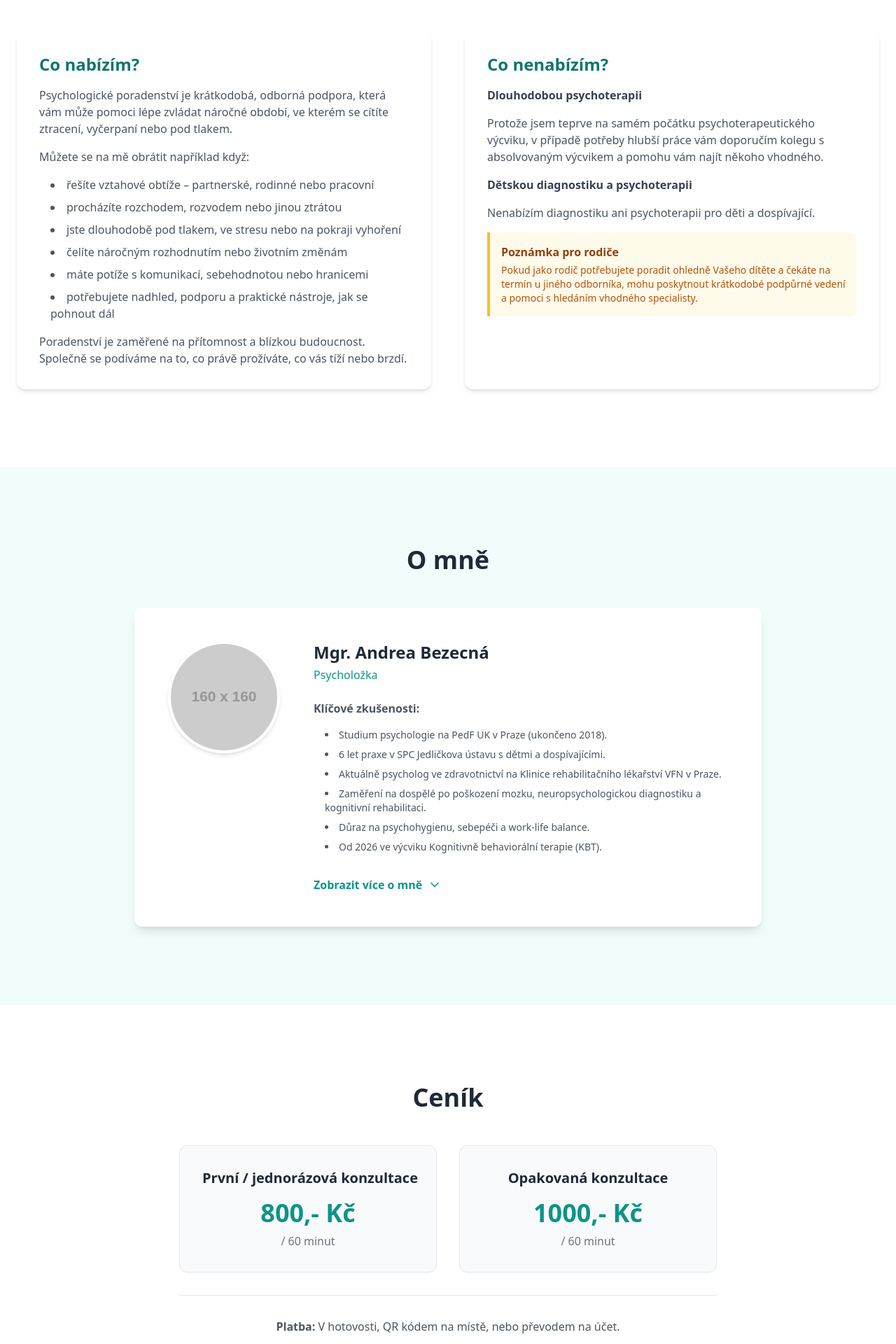
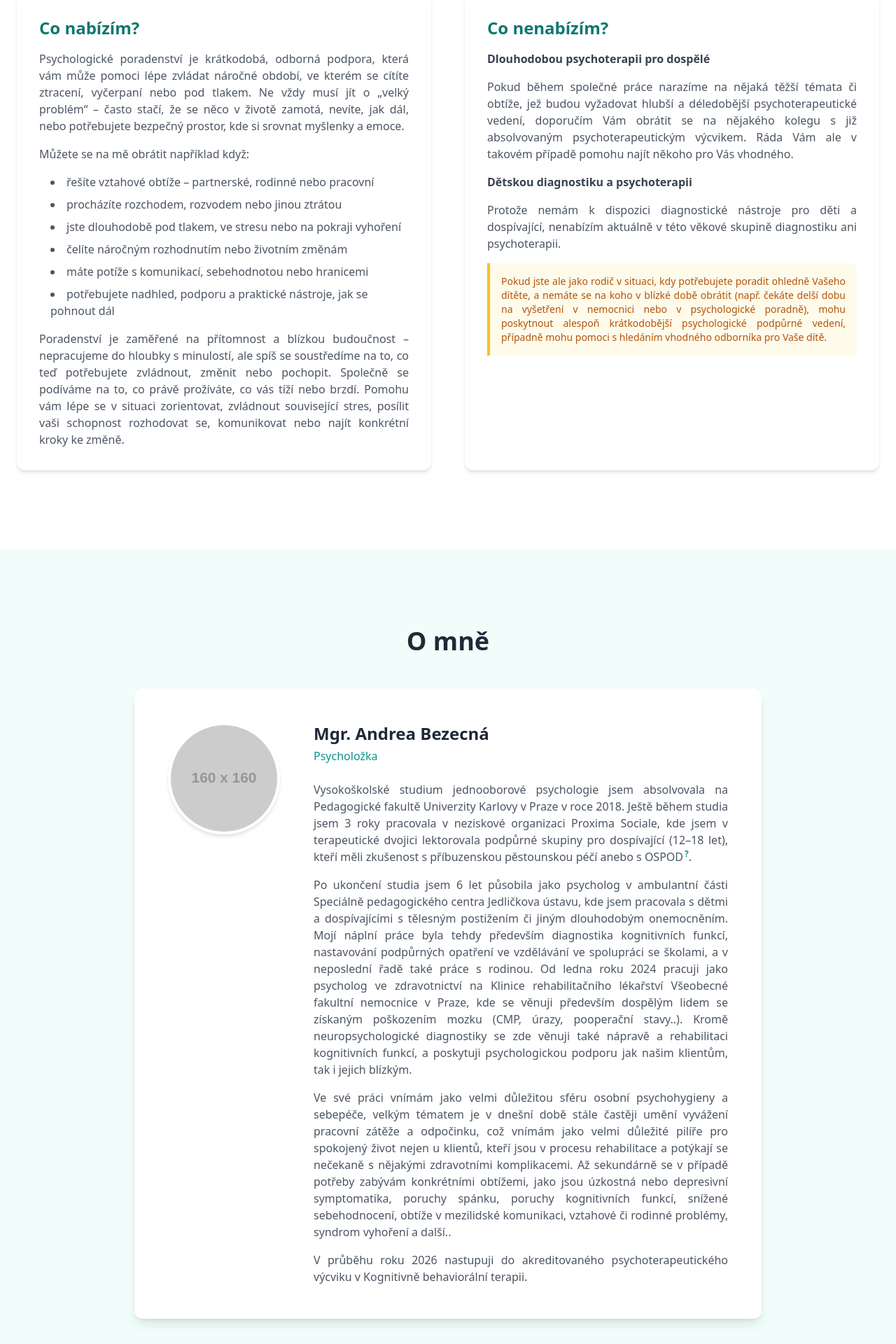
Before and after one commit to psychologiebezecna/website, a React (Vite) app: page / in a window 1280 px wide. Shown: the part 740-2660 px from the top of the page at 70% size. Built offline with nearby package versions, Linux system fonts and the light colour scheme.

Commit message:
Update App.jsx

```diff
--- a/src/App.jsx
+++ b/src/App.jsx
@@ -1,4 +1,4 @@
-import React, { useState } from 'react';
+import React from 'react';
 import { User, Sun, DollarSign, Phone, Mail, MapPin, Shield, ChevronDown, ChevronUp } from 'lucide-react';
 
 // Helper component for section titles
@@ -10,7 +10,7 @@ const SectionTitle = ({ children }) => (
 
 // Helper component for service cards
 const ServiceCard = ({ title, children }) => (
-  <div className="bg-white p-8 rounded-xl shadow-md hover:shadow-lg transition-shadow duration-300">
+  <div className="bg-white p-8 rounded-xl shadow-md hover:shadow-lg transition-shadow duration-300 h-full">
     <h3 className="text-2xl font-semibold text-teal-700 mb-4">{title}</h3>
     <div className="text-gray-600 space-y-4">
       {children}
@@ -20,7 +20,7 @@ const ServiceCard = ({ title, children }) => (
 
 // Main App Component
 export default function PsychologistWebsite() {
-  const [isAboutExpanded, setIsAboutExpanded] = useState(false);
+  // State for collapsible text is no longer needed as per user request.
 
   const navLinks = [
     { href: '#sluzby', label: 'Služby' },
@@ -34,8 +34,14 @@ export default function PsychologistWebsite() {
       {/* --- Header & Navigation --- */}
       <header className="bg-white/80 backdrop-blur-lg sticky top-0 z-50 shadow-sm">
         <nav className="container mx-auto px-6 py-4 flex justify-between items-center">
-          <a href="#" className="text-2xl font-bold text-teal-800">
-            Psychologie Bezecná
+          {/* MODIFICATION: Added logo placeholder */}
+          <a href="#" className="flex items-center gap-3 text-2xl font-bold text-teal-800">
+            <img
+              src="assets/logo.png"
+              alt="Psychologie Bezecná Logo"
+              className="h-8 w-8 rounded-md" // h-8 roughly matches the height of 2xl text
+            />
+            <span>Psychologie Bezecná</span>
           </a>
           <div className="hidden md:flex space-x-8">
             {navLinks.map((link) => (
@@ -54,18 +60,14 @@ export default function PsychologistWebsite() {
         {/* --- Hero Section --- */}
         <section
           className="relative text-center py-24 md:py-40 bg-cover bg-center text-white"
-          // To change the background image, replace the URL below with your own.
           style={{ backgroundImage: "url('https://images.unsplash.com/photo-1441974231531-c6227db76b6e?q=80&w=2071&auto=format&fit=crop')" }}
         >
-            {/* This div creates a dark overlay for better text readability */}
             <div className="absolute inset-0 bg-black/50"></div>
             <div className="container mx-auto px-6 relative">
                 <h1 className="text-4xl md:text-5xl lg:text-6xl font-extrabold leading-tight drop-shadow-md">
                     Najděte klid a jistotu na své cestě
                 </h1>
-                <p className="mt-6 text-lg md:text-xl max-w-3xl mx-auto drop-shadow-sm">
-                    Bezpečný prostor pro vaše myšlenky, emoce a osobní růst.
-                </p>
+                {/* Subtitle removed as per user request */}
                 <a href="#kontakt" className="mt-10 inline-block bg-teal-600 text-white font-semibold px-8 py-3 rounded-lg shadow-lg hover:bg-teal-700 transition-transform transform hover:scale-105 duration-300">
                     Domluvit si konzultaci
                 </a>
@@ -79,10 +81,11 @@ export default function PsychologistWebsite() {
             <SectionTitle>Služby</SectionTitle>
             <div className="grid md:grid-cols-2 gap-12">
 
-              {/* What I Offer */}
+              {/* What I Offer - Text restored to original version */}
               <ServiceCard title="Co nabízím?">
-                <p>
-                  Psychologické poradenství je krátkodobá, odborná podpora, která vám může pomoci lépe zvládat náročné období, ve kterém se cítíte ztracení, vyčerpaní nebo pod tlakem.
+                {/* MODIFICATION: Added text-justify */}
+                <p className="text-justify">
+                  Psychologické poradenství je krátkodobá, odborná podpora, která vám může pomoci lépe zvládat náročné období, ve kterém se cítíte ztracení, vyčerpaní nebo pod tlakem. Ne vždy musí jít o „velký problém“ – často stačí, že se něco v životě zamotá, nevíte, jak dál, nebo potřebujete bezpečný prostor, kde si srovnat myšlenky a emoce.
                 </p>
                 <p>Můžete se na mě obrátit například když:</p>
                 <ul className="list-disc list-inside space-y-2 text-gray-600 pl-4">
@@ -93,25 +96,27 @@ export default function PsychologistWebsite() {
                   <li>máte potíže s komunikací, sebehodnotou nebo hranicemi</li>
                   <li>potřebujete nadhled, podporu a praktické nástroje, jak se pohnout dál</li>
                 </ul>
-                <p>
-                  Poradenství je zaměřené na přítomnost a blízkou budoucnost. Společně se podíváme na to, co právě prožíváte, co vás tíží nebo brzdí.
+                {/* MODIFICATION: Added text-justify */}
+                <p className="text-justify">
+                  Poradenství je zaměřené na přítomnost a blízkou budoučnost – nepracujeme do hloubky s minulostí, ale spíš se soustředíme na to, co teď potřebujete zvládnout, změnit nebo pochopit. Společně se podíváme na to, co právě prožíváte, co vás tíží nebo brzdí. Pomohu vám lépe se v situaci zorientovat, zvládnout související stres, posílit vaši schopnost rozhodovat se, komunikovat nebo najít konkrétní kroky ke změně.
                 </p>
               </ServiceCard>
 
-              {/* What I Don't Offer */}
+              {/* What I Don't Offer - Text updated to new version */}
               <ServiceCard title="Co nenabízím?">
-                <h4 className="font-semibold text-gray-700">Dlouhodobou psychoterapii</h4>
-                <p>
-                  Protože jsem teprve na samém počátku psychoterapeutického výcviku, v případě potřeby hlubší práce vám doporučím kolegu s absolvovaným výcvikem a pomohu vám najít někoho vhodného.
+                <h4 className="font-semibold text-gray-700">Dlouhodobou psychoterapii pro dospělé</h4>
+                {/* MODIFICATION: Added text-justify */}
+                <p className="text-justify">
+                  Pokud během společné práce narazíme na nějaká těžší témata či obtíže, jež budou vyžadovat hlubší a déledobější psychoterapeutické vedení, doporučím Vám obrátit se na nějakého kolegu s již absolvovaným psychoterapeutickým výcvikem. Ráda Vám ale v takovém případě pomohu najít někoho pro Vás vhodného.
                 </p>
                 <h4 className="font-semibold text-gray-700 mt-6">Dětskou diagnostiku a psychoterapii</h4>
-                <p>
-                  Nenabízím diagnostiku ani psychoterapii pro děti a dospívající.
+                {/* MODIFICATION: Added text-justify */}
+                <p className="text-justify">
+                  Protože nemám k dispozici diagnostické nástroje pro děti a dospívající, nenabízím aktuálně v této věkové skupině diagnostiku ani psychoterapii.
                 </p>
                 <div className="mt-4 p-4 bg-amber-50 border-l-4 border-amber-400 rounded-r-lg">
-                  <p className="font-semibold text-amber-800">Poznámka pro rodiče</p>
-                  <p className="text-amber-700 text-sm mt-1">
-                    Pokud jako rodič potřebujete poradit ohledně Vašeho dítěte a čekáte na termín u jiného odborníka, mohu poskytnout krátkodobé podpůrné vedení a pomoci s hledáním vhodného specialisty.
+                  <p className="text-amber-700 text-sm text-justify">
+                    Pokud jste ale jako rodič v situaci, kdy potřebujete poradit ohledně Vašeho dítěte, a nemáte se na koho v blízké době obrátit (např. čekáte delší dobu na vyšetření v nemocnici nebo v psychologické poradně), mohu poskytnout alespoň krátkodobější psychologické podpůrné vedení, případně mohu pomoci s hledáním vhodného odborníka pro Vaše dítě.
                   </p>
                 </div>
               </ServiceCard>
@@ -123,7 +128,6 @@ export default function PsychologistWebsite() {
         <section id="o-mne" className="py-20 md:py-28 bg-teal-50">
           <div className="container mx-auto px-6">
             <SectionTitle>O mně</SectionTitle>
-            {/* MODIFICATION: Changed items-center to md:items-start to prevent image from shifting down on desktop */}
             <div className="max-w-4xl mx-auto bg-white p-8 md:p-12 rounded-xl shadow-lg flex flex-col md:flex-row items-center md:items-start gap-8 md:gap-12">
               <div className="flex-shrink-0">
                 <img
@@ -135,36 +139,12 @@ export default function PsychologistWebsite() {
               <div className="text-center md:text-left">
                 <h3 className="text-2xl font-bold text-gray-800">Mgr. Andrea Bezecná</h3>
                 <p className="text-teal-600 font-medium mt-1">Psycholožka</p>
-                <div className="mt-6 text-gray-600 space-y-4">
-                  <p className="font-semibold">Klíčové zkušenosti:</p>
-                  <ul className="list-disc list-inside space-y-2 pl-4 text-sm">
-                      <li>Studium psychologie na PedF UK v Praze (ukončeno 2018).</li>
-                      <li>6 let praxe v SPC Jedličkova ústavu s dětmi a dospívajícími.</li>
-                      <li>Aktuálně psycholog ve zdravotnictví na Klinice rehabilitačního lékařství VFN v Praze.</li>
-                      <li>Zaměření na dospělé po poškození mozku, neuropsychologickou diagnostiku a kognitivní rehabilitaci.</li>
-                      <li>Důraz na psychohygienu, sebepéči a work-life balance.</li>
-                      <li>Od 2026 ve výcviku Kognitivně behaviorální terapie (KBT).</li>
-                  </ul>
-
-                  {/* Collapsible full text */}
-                  {/* MODIFICATION: Added text-justify and updated max-h for mobile visibility */}
-                  <div className={`overflow-hidden transition-all duration-700 ease-in-out ${isAboutExpanded ? 'max-h-[5000px]' : 'max-h-0'}`}>
-                    <div className="pt-4 space-y-4 text-sm text-gray-600 text-justify">
-                       <p>Vysokoškolské studium jednooborové psychologie jsem absolvovala na Pedagogické fakultě Univerzity Karlovy v Praze v roce 2018. Ještě během studia jsem 3 roky pracovala v neziskové organizaci Proxima Sociale, kde jsem v terapeutické dvojici lektorovala podpůrné skupiny pro dospívající (12 - 18 let), kteří měli zkušenost s příbuzenskou pěstounskou péčí anebo s OSPOD.</p>
-                       <p>Po ukončení studia jsem 6 let působila jako psycholog v ambulantní části Speciálně pedagogického centra Jedličkova ústavu, kde jsem pracovala s dětmi a dospívajícími s tělesným postižením či jiným dlouhodobým onemocněním. Mojí náplní práce byla tehdy především diagnostika kognitivních funkcí, nastavování podpůrných opatření ve vzdělávání ve spolupráci se školami, a v neposlední řadě také práce s rodinou.</p>
-                       <p>Od ledna roku 2024 pracuji jako psycholog ve zdravotnictví na Klinice rehabilitačního lékařství Všeobecné fakultní nemocnice v Praze, kde se věnuji především dospělým lidem se získaným poškozením mozku (CMP, úrazy, pooperační stavy..). Kromě neuropsychologické diagnostiky se zde věnuji také nápravě a rehabilitaci kognitivních funkcí, a poskytuji psychologickou podporu jak klientům, tak i jejich blízkým.</p>
-                       <p>Ve své práci vnímám jako velmi důležitou sféru osobní psychohygieny a sebepéče, velkým tématem je v dnešní době stále častěji umění vyvážení pracovní zátěže a odpočinku, což vnímám jako velmi důležité pilíře pro spokojený život nejen u klientů, kteří jsou v procesu rehabilitace a potýkají se nečekaně s nějakými zdravotními komplikacemi. Až sekundárně se v případě potřeby zabývám konkrétními obtížemi, jako jsou úzkostná nebo depresivní symptomatika, poruchy spánku, poruchy kognitivních funkcí, snížené sebehodnocení, obtíže v mezilidské komunikaci, vztahové či rodinné problémy, syndrom vyhoření a další.</p>
-                       <p>V průběhu roku 2026 nastupuji do akreditovaného psychoterapeutického výcviku v Kognitivně behaviorální terapii.</p>
-                    </div>
-                  </div>
-
-                  <button
-                    onClick={() => setIsAboutExpanded(!isAboutExpanded)}
-                    className="flex items-center gap-2 text-teal-600 hover:text-teal-800 font-semibold mt-4 transition-colors duration-300"
-                  >
-                    {isAboutExpanded ? 'Skrýt podrobnosti' : 'Zobrazit více o mně'}
-                    {isAboutExpanded ? <ChevronUp size={20} /> : <ChevronDown size={20} />}
-                  </button>
+                {/* Summary removed and full text is now always visible */}
+                <div className="mt-6 text-gray-600 space-y-4 text-justify">
+                   <p>Vysokoškolské studium jednooborové psychologie jsem absolvovala na Pedagogické fakultě Univerzity Karlovy v Praze v roce 2018. Ještě během studia jsem 3 roky pracovala v neziskové organizaci Proxima Sociale, kde jsem v terapeutické dvojici lektorovala podpůrné skupiny pro dospívající (12–18 let), kteří měli zkušenost s příbuzenskou pěstounskou péčí anebo s <span className="relative group font-medium">OSPOD<sup className="text-teal-600 font-bold cursor-help text-xs ml-0.5">?</sup><span className="absolute bottom-full left-1/2 -translate-x-1/2 mb-2 w-max px-2 py-1 bg-gray-700 text-white text-xs rounded-md opacity-0 group-hover:opacity-100 transition-opacity duration-300 pointer-events-none z-10">Orgán sociálně-právní ochrany dětí</span></span>.</p>
+                   <p>Po ukončení studia jsem 6 let působila jako psycholog v ambulantní části Speciálně pedagogického centra Jedličkova ústavu, kde jsem pracovala s dětmi a dospívajícími s tělesným postižením či jiným dlouhodobým onemocněním. Mojí náplní práce byla tehdy především diagnostika kognitivních funkcí, nastavování podpůrných opatření ve vzdělávání ve spolupráci se školami, a v neposlední řadě také práce s rodinou. Od ledna roku 2024 pracuji jako psycholog ve zdravotnictví na Klinice rehabilitačního lékařství Všeobecné fakultní nemocnice v Praze, kde se věnuji především dospělým lidem se získaným poškozením mozku (CMP, úrazy, pooperační stavy..). Kromě neuropsychologické diagnostiky se zde věnuji také nápravě a rehabilitaci kognitivních funkcí, a poskytuji psychologickou podporu jak našim klientům, tak i jejich blízkým.</p>
+                   <p>Ve své práci vnímám jako velmi důležitou sféru osobní psychohygieny a sebepéče, velkým tématem je v dnešní době stále častěji umění vyvážení pracovní zátěže a odpočinku, což vnímám jako velmi důležité pilíře pro spokojený život nejen u klientů, kteří jsou v procesu rehabilitace a potýkají se nečekaně s nějakými zdravotními komplikacemi. Až sekundárně se v případě potřeby zabývám konkrétními obtížemi, jako jsou úzkostná nebo depresivní symptomatika, poruchy spánku, poruchy kognitivních funkcí, snížené sebehodnocení, obtíže v mezilidské komunikaci, vztahové či rodinné problémy, syndrom vyhoření a další..</p>
+                   <p>V průběhu roku 2026 nastupuji do akreditovaného psychoterapeutického výcviku v Kognitivně behaviorální terapii.</p>
                 </div>
               </div>
             </div>
@@ -176,9 +156,10 @@ export default function PsychologistWebsite() {
           <div className="container mx-auto px-6">
             <SectionTitle>Ceník</SectionTitle>
             <div className="max-w-3xl mx-auto space-y-8">
+              {/* MODIFICATION: Pricing layout reverted to two-box grid */}
               <div className="grid sm:grid-cols-2 gap-8 text-center">
                 <div className="bg-gray-50 p-8 rounded-xl border border-gray-200">
-                  <h3 className="text-xl font-semibold text-gray-800">První&nbsp;/&nbsp;jednorázová&nbsp;konzultace</h3>
+                  <h3 className="text-xl font-semibold text-gray-800">První / jednorázová konzultace</h3>
                   <p className="text-4xl font-bold text-teal-600 mt-4">800,- Kč</p>
                   <p className="text-gray-500 mt-2">/ 60 minut</p>
                 </div>
@@ -189,10 +170,10 @@ export default function PsychologistWebsite() {
                 </div>
               </div>
               <div className="text-center text-gray-600 space-y-4 pt-8 border-t">
-                <p><strong>Platba:</strong> V hotovosti, QR kódem na místě, nebo převodem na účet.</p>
-                <p>Služby jsou poskytovány za přímou úhradu, nemám smlouvy se zdravotními pojišťovnami.</p>
-                <p>Ve složité socioekonomické situaci je možná individuální dohoda na nižší sazbě.</p>
-                <p className="font-semibold text-red-700">Storno podmínky: Zrušení sezení méně než 24 hodin předem je účtováno plnou cenou.</p>
+                <p>Platba možná v hotovosti/prostřednictvím QR kódu během setkání, anebo převodem na účet.</p>
+                <p>Služby jsou poskytovány za přímou úhradu. Nemám smlouvy se zdravotními pojišťovnami.</p>
+                <p>Pokud se nacházíte ve složité socioekonomické situaci, je možné se individuálně dohodnout na nižší sazbě.</p>
+                <p className="font-semibold text-red-700">Pokud se klient na sezení nedostaví bez předchozí omluvy nebo jej zruší méně než 24 hodin předem, je účtována plná cena sezení.</p>
               </div>
             </div>
           </div>
@@ -209,6 +190,7 @@ export default function PsychologistWebsite() {
                         <div>
                             <h3 className="text-2xl font-bold text-gray-800">Mgr. Andrea Bezecná</h3>
                             <p className="text-gray-500">IČO: 23530472</p>
+                            <p className="text-gray-500">Sídlo: Praha 4, 147 00</p>
                         </div>
 
                         <div className="space-y-4">
@@ -216,7 +198,8 @@ export default function PsychologistWebsite() {
                                 <MapPin className="text-teal-600 mt-1 flex-shrink-0" size={20}/>
                                 <div>
                                     <h4 className="font-semibold text-gray-700">Adresa konzultací</h4>
-                                    <p>Ostrovského 253/3 (Ženské domovy), 3. patro, dv. č. 3037<br/>150 00 Praha 5</p>
+                                    {/* MODIFICATION: Added underlined text */}
+                                    <p className="text-gray-600">Nabízené služby poskytuji <u>po předchozí domluvě</u> na adrese:<br/>Ostrovského 253/3 (Ženské domovy), 3.patro, dv. č.: 3037<br/>150 00 Praha 5.</p>
                                 </div>
                             </div>
                              <div className="flex items-start gap-4">
@@ -241,15 +224,14 @@ export default function PsychologistWebsite() {
                                 <DollarSign className="text-teal-600 mt-1 flex-shrink-0" size={20}/>
                                 <div>
                                     <h4 className="font-semibold text-gray-700">Číslo účtu</h4>
-                                    <p>DOPLNIT</p>
+                                    <p>?</p>
                                 </div>
                             </div>
                         </div>
 
                         <div className="mt-6 p-4 bg-blue-50 border-l-4 border-blue-400 rounded-r-lg">
-                          <p className="font-semibold text-blue-800">První kontakt</p>
-                          <p className="text-blue-700 text-sm mt-1">
-                            Před navázáním spolupráce se prosím ozvěte prostřednictvím <strong>SMS</strong> nebo <strong>e-mailem</strong>. Stručně popište Vaši situaci a zanechte na sebe kontakt, ozvu se Vám zpět ohledně termínu.
+                          <p className="text-blue-800 text-sm">
+                            Před navázáním spolupráce se prosím nejdříve ozvěte prostřednictvím SMS anebo e-mailem (popište stručně situaci, se kterou se potýkáte, zanechte mi na sebe kontakt a já se Vám ozvu zpět ohledně termínu).
                           </p>
                         </div>
                     </div>
@@ -257,9 +239,8 @@ export default function PsychologistWebsite() {
                     {/* Right Column: Map */}
                     <div>
                         <div className="aspect-w-1 aspect-h-1 md:aspect-h-full md:h-full w-full bg-gray-200 rounded-lg overflow-hidden">
-                            {/* MODIFICATION: Updated iframe src for correct map pin location */}
                             <iframe
-                                src="https://www.google.com/maps/embed?pb=!1m18!1m12!1m3!1d2560.9491089643243!2d14.40008707682758!3d50.06851471479017!2m3!1f0!2f0!3f0!3m2!1i1024!2i768!4f13.1!3m3!1m2!1s0x470b9457240a2afd%3A0x4f60e664a96d9491!2sOstrovsk%C3%A9ho%20253%2F3%2C%20150%2000%20Praha%205-And%C4%9Bl!5e0!3m2!1scs!2scz!4v1755618450355!5m2!1scs!2scz"
+                                src="https://www.google.com/maps/embed?pb=!1m18!1m12!1m3!1d2560.9491089643243!2d14.40008707682758!3d50.06851471479017!2m3!1f0!2f0!3f0!3m2!1i1024!2i768!4f13.1!3m3!1m2!1s0x470b9457240a2afd%3A0x4f60e664a96d9491!2sOstrovsk%C3%Aho%20253%2F3%2C%2C%20150%2000%20Praha%205-And%C4%9Bl!5e0!3m2!1scs!2scz!4v1755618450355!5m2!1scs!2scz"
                                 width="100%"
                                 height="100%"
                                 style={{ border:0 }}
@@ -278,15 +259,21 @@ export default function PsychologistWebsite() {
       </main>
 
       {/* --- Footer --- */}
-      <footer className="bg-gray-800 text-gray-400 py-12">
+      {/* MODIFICATION: Increased bottom padding for mobile visibility */}
+      <footer className="bg-gray-800 text-gray-400 pt-12 pb-16">
         <div className="container mx-auto px-6 text-center">
             <div className="flex justify-center items-center gap-2 mb-4">
                 <Shield size={16} />
                 <h4 className="font-semibold">Ochrana osobních údajů</h4>
             </div>
-            <p className="max-w-3xl mx-auto text-xs">
-              Veškeré záznamy z našich setkání uchovávám výhradně za účelem poskytování psychologických služeb a pro potřeby vzájemné spolupráce. Osobní údaje klientů zpracovávám v souladu s Nařízením Evropského parlamentu a Rady (EU) 2016/679 (GDPR) a zákonem č. 110/2019 Sb., o zpracování osobních údajů. Osobní údaje nejsou předávány třetím stranám bez výslovného souhlasu klienta, s výjimkou případů daných legislativou.
-            </p>
+            <div className="max-w-3xl mx-auto text-xs space-y-3">
+              <p>
+                Veškeré záznamy z našich setkání uchovávám výhradně za účelem poskytování psychologických služeb a pro potřeby vzájemné spolupráce. Osobní údaje klientů zpracovávám v souladu s Nařízením Evropského parlamentu a Rady (EU) 2016/679 (GDPR) a zákonem č. 110/2019 Sb., o zpracování osobních údajů.
+              </p>
+              <p>
+                Osobní údaje nejsou předávány třetím stranám bez výslovného souhlasu klienta, <u>s výjimkou případů, kdy je poskytnutí údajů vyžadováno platnou legislativou</u> - například při ohlašovací povinnosti v souvislosti s trestnou činností, při bezprostředním ohrožení života nebo zdraví klienta či jiných osob, nebo pokud o údaje požádají oprávněné orgány veřejné moci (např. soud, policie).
+              </p>
+            </div>
             <p className="mt-8 text-sm">
               &copy; {new Date().getFullYear()} Mgr. Andrea Bezecná. Všechna práva vyhrazena.
             </p>
```
